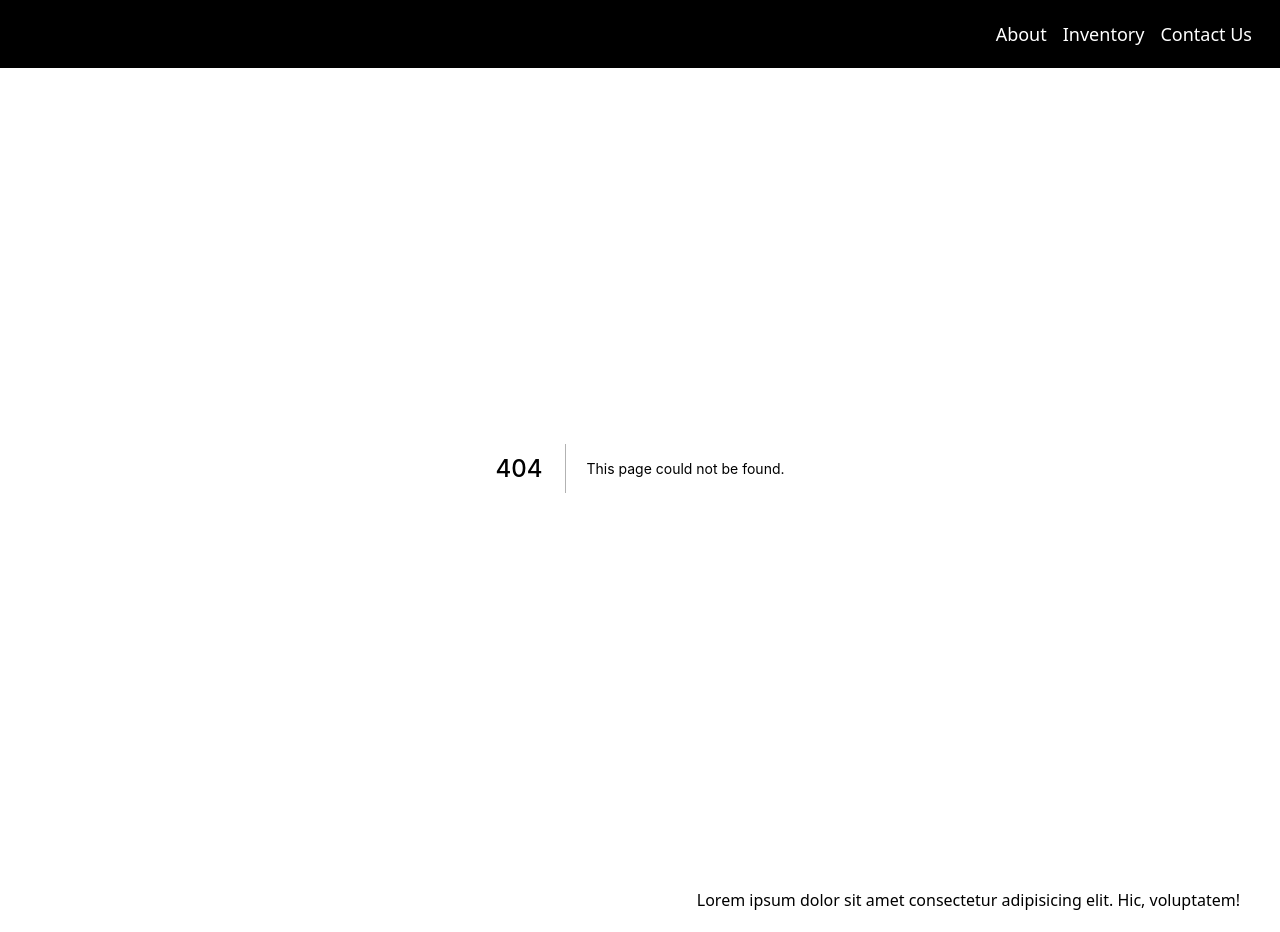
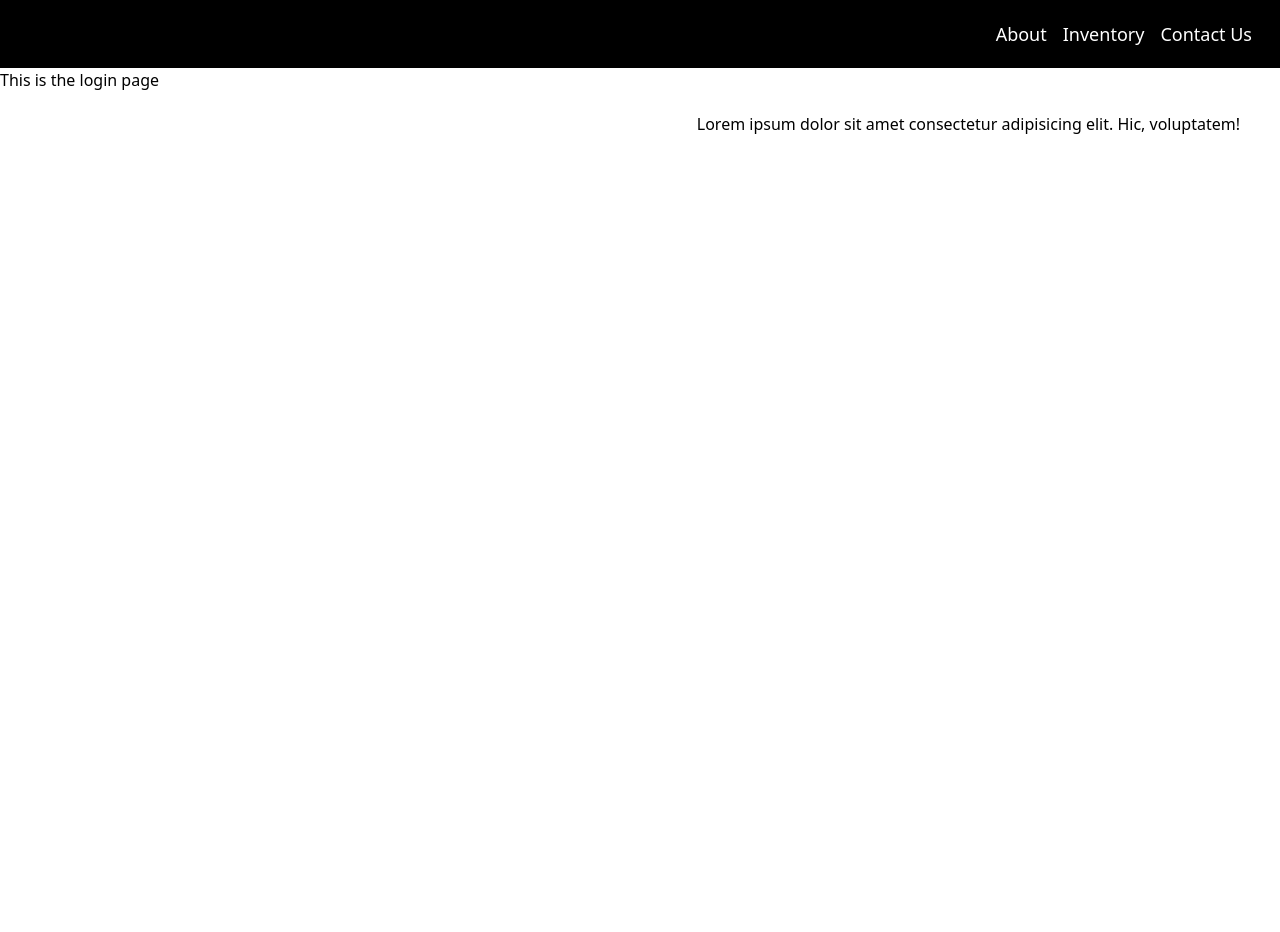
Before and after one commit to vinarius/Noble-Aesthetic, a Next.js app in the folder client/: page /login in a window 1280 px wide. Before the commit this address had no page. After the commit the page ends 800 px from the top, so only its background shows below. Built offline with nearby package versions, Linux system fonts and the light colour scheme.

Commit message:
small progress on checkAuth component

```diff
--- a/client/appState/slices/auth.ts
+++ b/client/appState/slices/auth.ts
@@ -1,7 +1,9 @@
 import { createSlice, PayloadAction } from "@reduxjs/toolkit";
+import { UserGroup } from '../../../models/enums';
 
 interface AuthState {
   isLoggedIn: boolean;
+  role?: UserGroup;
   accessToken?: string;
   idToken?: string;
   refreshToken?: string;
--- /dev/null
+++ b/client/components/checkAuth.tsx
@@ -0,0 +1,29 @@
+import { AppProps } from 'next/app';
+import React, { ReactElement, useEffect } from 'react';
+
+import { useAppSelector } from '../appState/store';
+import Footer from './footer';
+import Navbar from './navbar';
+
+import Router from 'next/router';
+
+type CheckAuthProps = Pick<AppProps, 'Component' | 'pageProps'>;
+
+export default function CheckAuth({ Component, pageProps }: CheckAuthProps): ReactElement {
+  const { isLoggedIn } = useAppSelector(state => state.auth);
+
+  if (!isLoggedIn) {
+    console.log('user is not logged in');
+    // Router.push('/login');
+  } else {
+    console.log('user is logged in');
+  }
+
+  return <>
+    <div>
+      <Navbar />
+      <Component {...pageProps} />
+      <Footer />
+    </div>
+  </>;
+}
--- a/client/pages/_app.tsx
+++ b/client/pages/_app.tsx
@@ -4,28 +4,20 @@ import React, { useEffect } from 'react';
 import { Provider } from 'react-redux';
 import { PersistGate } from 'redux-persist/integration/react';
 
-import { persistor, store } from '../appState/store';
+import { persistor, store, useAppSelector } from '../appState/store';
 import Loading from '../components/loading';
 
 import type { AppProps } from 'next/app';
-import Navbar from '../components/navbar';
-import Footer from '../components/footer';
+import CheckAuth from '../components/checkAuth';
 
 function MyApp({ Component, pageProps }: AppProps) {
-
-
-  useEffect(()=>{
-    console.log('executed useEffect in _app');
-  });
-
   return (
     <Provider store={store}>
       <PersistGate loading={<Loading />} persistor={persistor}>
-        <div>
-          <Navbar />
-          <Component {...pageProps} />
-          <Footer />
-        </div>
+          <CheckAuth
+            Component={Component}
+            pageProps={pageProps}
+          />
       </PersistGate>
     </Provider>
   );
--- /dev/null
+++ b/client/pages/login.tsx
@@ -0,0 +1,7 @@
+import React, { ReactElement } from "react";
+
+export default function Login(): ReactElement {
+  return <>
+    <p>This is the login page</p>
+  </>;
+}
```
Also changed, not shown: 2 other files (tests, documents, lock files or other folders).
